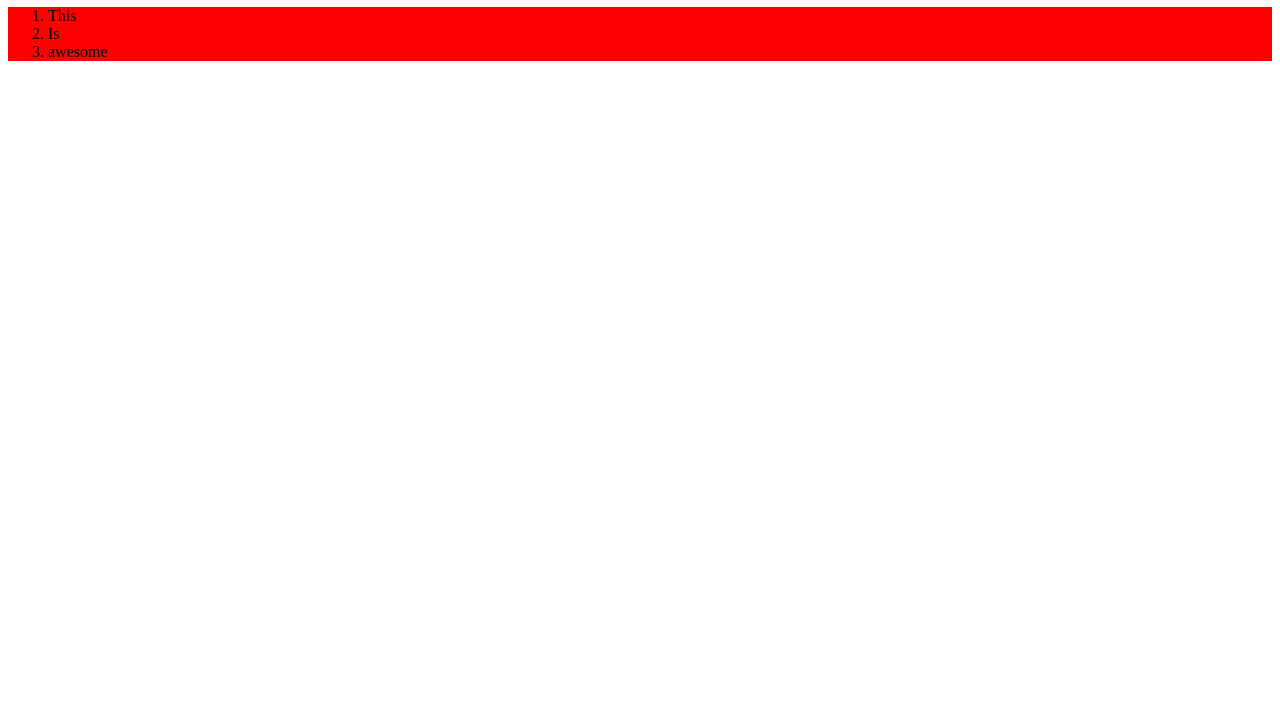
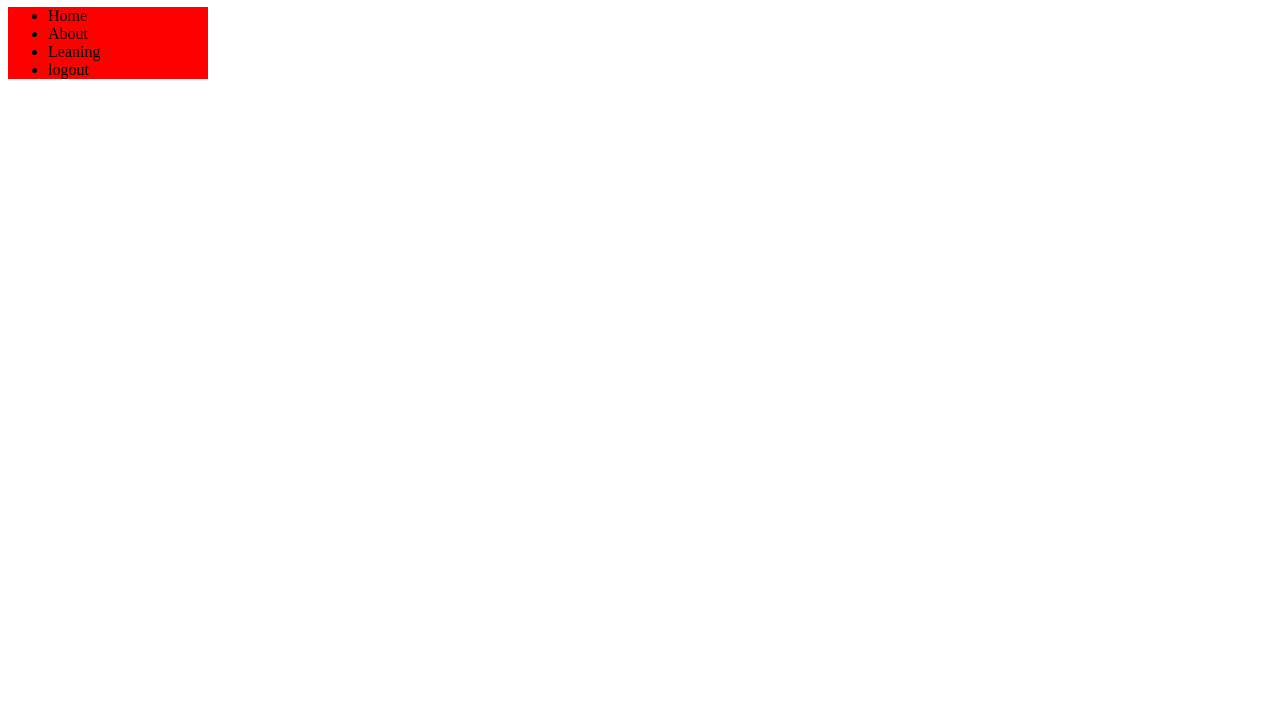
Before and after one commit to EthanJMarchand/EthanJMarchand.github.io, a plain HTML site: page index.html in a window 1280 px wide. Shown: the part 73-800 px from the top of the page. Drawn offline with Linux system fonts and the light colour scheme.

Commit message:
Changed style

```diff
--- a/index.html
+++ b/index.html
@@ -7,12 +7,13 @@
   </head>
   <body>
     <h1>This is my very firt successful github push, and website!</h1>
-    <div class="list">
-      <ol>
-        <li>This</li>
-        <li>Is</li>
-        <li>awesome</li>
-      </ol>
+    <div class="menu">
+      <ul>
+        <li>Home</li>
+        <li>About</li>
+        <li>Leaning</li>
+        <li>logout</li>
+      </ul>
     </div>
   </body>
 </html>
--- a/master.css
+++ b/master.css
@@ -1,3 +1,4 @@
-.list {
+.menu {
   background-color: red;
+  width: 200px;
 }
```
